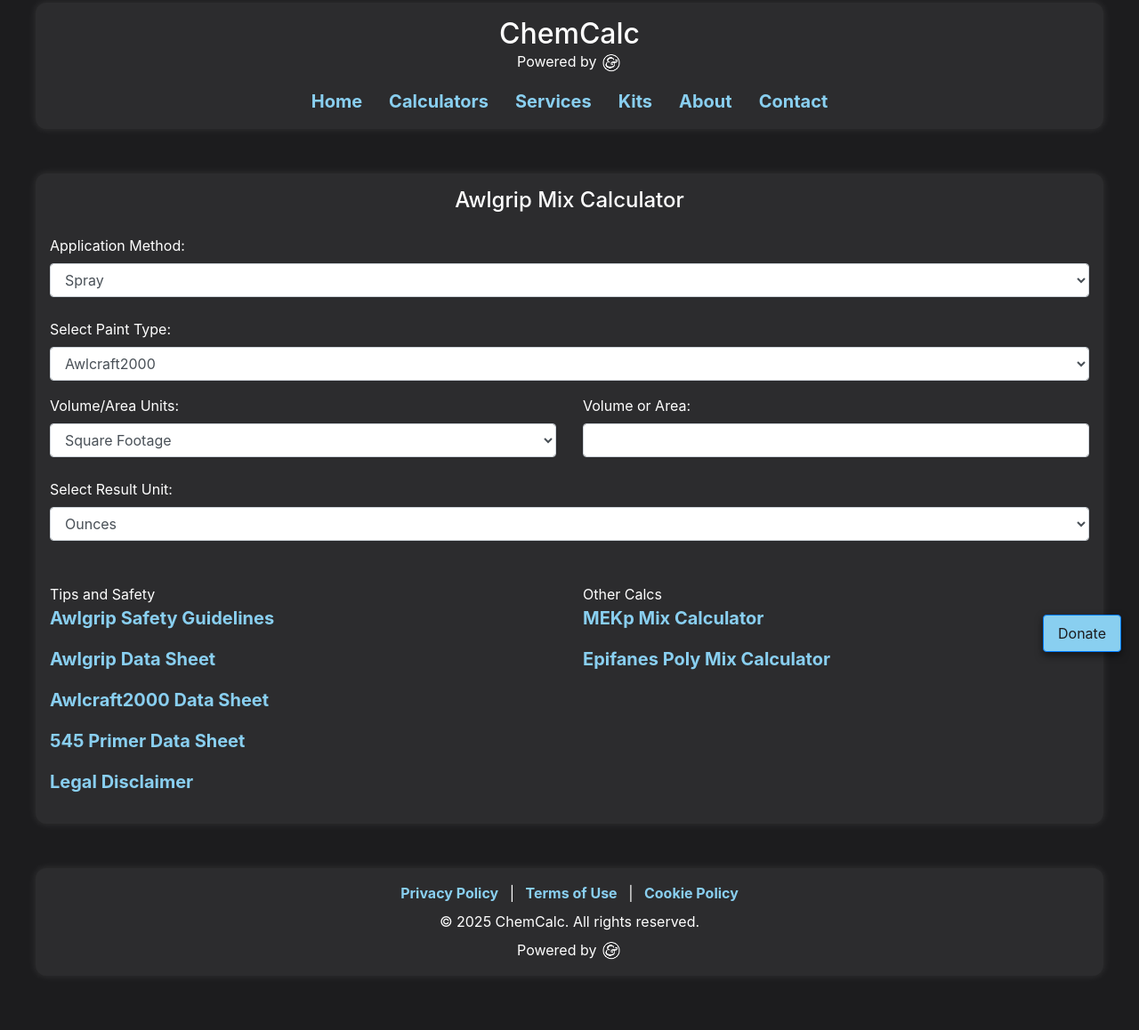
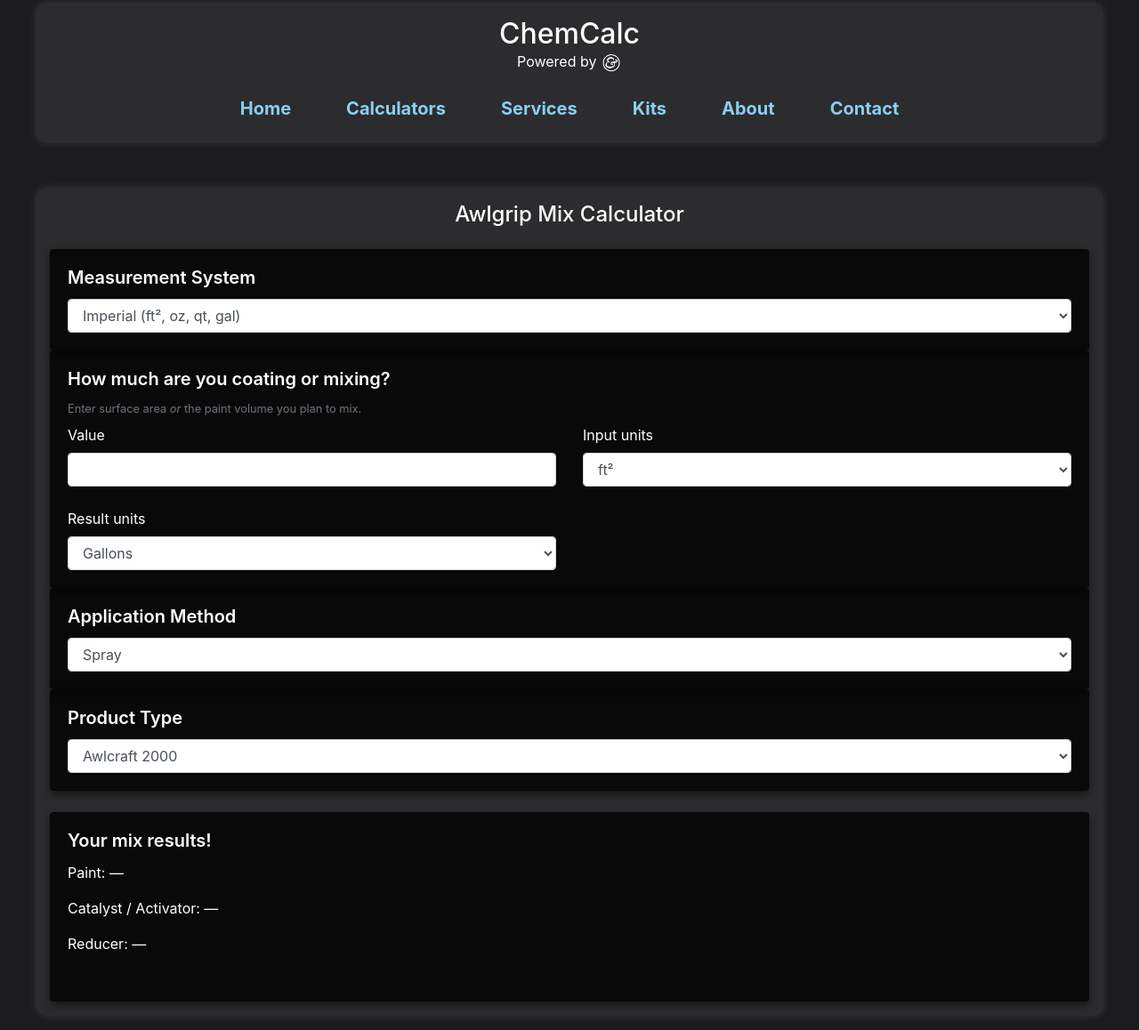
Before and after one commit to lpedreros/Chemcalc, a plain HTML site: page awlgrip.html in a window 1280 px wide. Shown: the part 47-1205 px from the top of the page at 89% size. Before the commit the page ends 1160 px from the top, so only its background shows below. Drawn offline with nearby package versions, Linux system fonts and the light colour scheme.

Commit message:
user requesetd changes made.

```diff
--- a/awlgrip.html
+++ b/awlgrip.html
@@ -1,38 +1,45 @@
 <!DOCTYPE html>
 <html lang="en">
 <head>
+  <!-- BASIC META -->
   <meta charset="UTF-8" />
   <meta name="viewport" content="width=device-width, initial-scale=1.0" />
-  <title>Awlgrip Mix Calculator – ChemCalc</title>
-  <meta name="description" content="Calculate your Awlgrip mix ratios easily with our Awlgrip Mix Calculator. Get accurate results for your marine repair projects with ChemCalc." />
-  <meta name="keywords" content="Awlgrip Mix Calculator, marine repair, chemical calculator, ChemCalc" />
+  <title>Awlgrip Mix Calculator – ChemCalc</title>
+
+  <!-- SEO -->
+  <meta name="description"
+        content="Imperial or metric Awlgrip mix calculator with coverage per coat,
+                 recommended coats, and flexible result units." />
+  <meta name="keywords"
+        content="Awlgrip mix calculator, Awlcraft 2000, 545 Primer, marine paint ratios,
+                 gallons to liters, square meters, ChemCalc" />
   <link rel="canonical" href="https://chemcalc.co/awlgrip.html" />
 
-  <!-- Open Graph Meta Tags -->
-  <meta property="og:title" content="Awlgrip Mix Calculator – ChemCalc" />
-  <meta property="og:description" content="Use our Awlgrip Mix Calculator to get precise mix ratios for your marine repair projects." />
+  <!-- SOCIAL -->
+  <meta property="og:title" content="Awlgrip Mix Calculator – ChemCalc" />
+  <meta property="og:description"
+        content="Get accurate paint, catalyst and reducer volumes with coverage and coats. Imperial and metric units supported." />
+  <meta property="og:type" content="website" />
   <meta property="og:url" content="https://chemcalc.co/awlgrip.html" />
-  <meta property="og:type" content="website" />
   <meta property="og:image" content="https://chemcalc.co/images/chemcalc-og.jpg" />
-
-  <!-- Twitter Card Meta Tags -->
   <meta name="twitter:card" content="summary_large_image" />
-  <meta name="twitter:title" content="Awlgrip Mix Calculator – ChemCalc" />
-  <meta name="twitter:description" content="Calculate your Awlgrip mix ratios easily with our Awlgrip Mix Calculator." />
+  <meta name="twitter:title" content="Awlgrip Mix Calculator – ChemCalc" />
+  <meta name="twitter:description"
+        content="Fast Awlgrip mix ratios with coverage and coat guidance." />
   <meta name="twitter:image" content="https://chemcalc.co/images/chemcalc-og.jpg" />
 
-  <!-- JSON-LD Schema Markup -->
+  <!-- STRUCTURED DATA -->
   <script type="application/ld+json">
   {
-    "@context": "https://schema.org",
-    "@type": "WebPage",
-    "name": "Awlgrip Mix Calculator – ChemCalc",
-    "url": "https://chemcalc.co/awlgrip.html",
-    "description": "Calculate your Awlgrip mix ratios easily with our Awlgrip Mix Calculator."
+    "@context":"https://schema.org",
+    "@type":"WebPage",
+    "name":"Awlgrip Mix Calculator – ChemCalc",
+    "url":"https://chemcalc.co/awlgrip.html",
+    "description":"Awlgrip mix calculator supporting imperial or metric units with coverage and coat information."
   }
   </script>
 
-  <!-- Google Analytics -->
+  <!-- GOOGLE ANALYTICS -->
   <script async src="https://www.googletagmanager.com/gtag/js?id=G-DTECSH4N52"></script>
   <script>
     window.dataLayer = window.dataLayer || [];
@@ -41,170 +48,97 @@
     gtag('config', 'G-DTECSH4N52');
   </script>
 
-  <!-- Favicon -->
-  <link rel="icon" type="image/png" href="images/Think-and-Engage-Logo1c-Black-Seal.png">
-
-  <!-- Bootstrap CSS -->
+  <!-- ASSETS -->
+  <link rel="icon" href="images/Think-and-Engage-Logo1c-Black-Seal.png" type="image/png">
   <link rel="stylesheet" href="https://stackpath.bootstrapcdn.com/bootstrap/4.5.2/css/bootstrap.min.css">
-
-  <!-- Custom CSS -->
   <link rel="stylesheet" href="style.css">
+  <style>.card-title{font-weight:600;font-size:1.25rem}</style>
 </head>
-<body><!-- #BeginLibraryItem "/Nav header.lbi" -->
-
-<!-- Header Section -->
-	<header class="container header">
+<body>
+<header class="container header text-center">
   <h1>ChemCalc</h1>
   <div class="powered-by-header">
     <span>Powered by</span>
-    <img src="images/Think-and-Engage-Logo1c-white-Seal.png" alt="Think &amp; Engage Logo" />
+    <img src="images/Think-and-Engage-Logo1c-white-Seal.png" alt="Think &amp; Engage Logo">
   </div>
-  <button class="menu-toggle">☰</button>
-  <nav id="mainNav" class="nav">
-    <a href="index.html" class="active">Home</a>
-    <a href="calculators.html">Calculators</a>
-    <a href="services.html">Services</a>
-    <a href="kits.html">Kits</a>
-    <a href="about.html">About</a>
-    <a href="contact.html">Contact</a>
+  <button class="menu-toggle btn btn-secondary d-block d-md-none mb-2">☰</button>
+  <nav id="mainNav" class="nav justify-content-center">
+    <a href="index.html" class="nav-link">Home</a>
+    <a href="calculators.html" class="nav-link">Calculators</a>
+    <a href="services.html" class="nav-link">Services</a>
+    <a href="kits.html" class="nav-link">Kits</a>
+    <a href="about.html" class="nav-link">About</a>
+    <a href="contact.html" class="nav-link">Contact</a>
   </nav>
-</header><!-- #EndLibraryItem --><!-- Main Content Section -->
-  <main class="container">
-    <h1 class="text-center mb-4">Awlgrip Mix Calculator</h1>
-    <form id="mixForm">
-      <div class="group-container">
-        <!-- Application Method Selection -->
-        <div class="form-group row">
-          <div class="col-12 mb-2">
-            <label for="methodType" class="grouptitle">Application Method:</label>
-            <select class="form-control" id="methodType">
-              <option value="spray">Spray</option>
-              <option value="roll">Roll</option>
-            </select>
-          </div>
-        </div>
-        <!-- Paint Type Selection -->
-        <div class="form-group">
-          <label for="paintType">Select Paint Type:</label>
-          <select class="form-control" id="paintType">
-            <option value="awlcraft2000">Awlcraft2000</option>
-            <option value="awlgrip">Awlgrip</option>
-            <option value="545primer">545 Primer</option>
-          </select>
-        </div>
-        <!-- Volume Group -->
-        <div class="form-group row">
-          <div class="col-md-6 col-12 mb-2">
-            <label for="unitType" class="grouptitle">Volume/Area Units:</label>
-            <select class="form-control" id="unitType">
-              <option value="squareFootage">Square Footage</option>
-              <option value="gallons">Gallons</option>
-              <option value="quarts">Quarts</option>
-              <option value="liters">Liters</option>
-              <option value="ounces">Ounces</option>
-              <option value="ccs">Cubic Centimeters (cc)</option>
-            </select>
-          </div>
-          <div class="col-md-6 col-12 mb-2">
-            <label for="inputValue">Volume or Area:</label>
-            <input type="number" class="form-control" id="inputValue" required>
-          </div>
-        </div>
-        <!-- Result Unit Selection -->
-        <div class="form-group">
-          <label for="resultUnitType">Select Result Unit:</label>
-          <select class="form-control" id="resultUnitType">
-            <option value="gallons">Gallons</option>
-            <option value="quarts">Quarts</option>
-            <option value="liters">Liters</option>
-            <option value="ounces" selected>Ounces</option>
-            <option value="ccs">Cubic Centimeters (cc)</option>
-          </select>
-        </div>
-        <div id="result" class="mt-4">
-          <!-- Calculator results will be displayed here -->
-        </div>
+</header>
+
+<main class="container">
+  <h1 class="text-center mb-4">Awlgrip Mix Calculator</h1>
+
+  <!-- Measurement system -->
+  <div class="card"><div class="card-body">
+    <h5 class="card-title">Measurement System</h5>
+    <select id="unitSystem" class="form-control">
+      <option value="imperial" selected>Imperial (ft², oz, qt, gal)</option>
+      <option value="metric">Metric (m², mL, L)</option>
+    </select>
+  </div></div>
+
+  <!-- Area / Volume -->
+  <div class="card"><div class="card-body">
+    <h5 class="card-title">How much are you coating or mixing?</h5>
+    <p class="small text-muted mb-2">Enter surface area <em>or</em> the paint volume you plan to mix.</p>
+    <div class="row">
+      <div class="col-md-6 mb-2">
+        <label for="inputValue">Value</label>
+        <input type="number" id="inputValue" class="form-control" min="0" step="any">
       </div>
-    </form>
-
-    <!-- Additional Links Section -->
-    <div class="row mt-5">
-      <!-- Tips and Safety Links -->
-      <div class="col-md-6">
-        <div class="group-container">
-          <div class="group-title">Tips and Safety</div>
-          <p><a href="awlgrip-safety.html">Awlgrip Safety Guidelines</a></p>
-          <p><a href="https://specialtycoatings.brand.akzonobel.com/m/29f4b8c49efa05d0/original/Awlgrip_Topcoat_VOC_Compliant_US_only_eng_A4_20200611.pdf" target="_blank">Awlgrip Data Sheet</a></p>
-          <p><a href="https://specialtycoatings.brand.akzonobel.com/m/65415b38d8d102a/original/Awlcraft_2000_eng_A4_20211018.pdf" target="_blank">Awlcraft2000 Data Sheet</a></p>
-          <p><a href="https://specialtycoatings.brand.akzonobel.com/m/16c5bb914a6b7b71/original/545_Epoxy_Primer_eng_A4_20191018.pdf" target="_blank">545 Primer Data Sheet</a></p>
-          <p><a href="legal.html">Legal Disclaimer</a></p>
-        </div>
-      </div>
-      <!-- Other Calculators Links -->
-      <div class="col-md-6">
-        <div class="group-container">
-          <div class="group-title">Other Calcs</div>
-          <p><a href="mekpcalc.html">MEKp Mix Calculator</a></p>
-          <p><a href="epifanespoly.html">Epifanes Poly Mix Calculator</a></p>
-        </div>
+      <div class="col-md-6 mb-2">
+        <label for="unitType">Input units</label>
+        <select id="unitType" class="form-control"></select>
       </div>
     </div>
-</main><!-- #BeginLibraryItem "/Library/Footer.lbi" -->
 
-<!-- Donation Button -->
-<button id="donateButton" class="btn btn-primary fixed-donate-btn" data-toggle="modal" data-target="#donationModal"> Donate </button>
-
-<!-- Donation Modal (updated with PayPal snippet) -->
-<div class="modal fade" id="donationModal" tabindex="-1" role="dialog" aria-labelledby="donationModalLabel" aria-hidden="true">
-  <div class="modal-dialog modal-dialog-centered" role="document">
-    <div class="modal-content" style="background-color: #2c2c2e; color: #ffffff; border: none;">
-      <div class="modal-header" style="border-bottom: 1px solid #48484a;">
-        <h5 class="modal-title" id="donationModalLabel">Support ChemCalc</h5>
-        <button type="button" class="close" data-dismiss="modal" aria-label="Close" style="color: #ffffff;">
-          <span aria-hidden="true">&times;</span>
-        </button>
-      </div>
-      <div class="modal-body">
-        <p> Fuel our mission! Donate now to keep ChemCalc thriving and empower marine repair excellence. </p>
-        <p> Your support goes toward site development, content updates, and continuous improvement of our services. </p>
-        <hr style="border-color: #48484a;">
-        <div class="donation-options">
-          <form action="https://www.paypal.com/donate" method="post" target="_top">
-            <input type="hidden" name="business" value="MRVYZ5WXYR6SC" />
-            <input type="hidden" name="no_recurring" value="0" />
-            <input type="hidden" name="item_name" value="Fuel our mission! Donate now to keep ChemCalc thriving and empower marine repair excellence." />
-            <input type="hidden" name="currency_code" value="USD" />
-            <input type="image" src="https://www.paypalobjects.com/en_US/i/btn/btn_donateCC_LG.gif" border="0" name="submit" title="PayPal - The safer, easier way to pay online!" alt="Donate with PayPal button" />
-            <img alt="" border="0" src="https://www.paypal.com/en_US/i/scr/pixel.gif" width="1" height="1" />
-          </form>
-        </div>
-      </div>
-      <div class="modal-footer" style="border-top: 1px solid #48484a;">
-        <button type="button" class="btn btn-secondary" data-dismiss="modal">Close</button>
+    <!-- Result unit selector (shown only when area chosen) -->
+    <div id="resultUnitRow" class="row mt-3 d-none">
+      <div class="col-md-6">
+        <label for="resultUnit">Result units</label>
+        <select id="resultUnit" class="form-control"></select>
       </div>
     </div>
-  </div>
-</div>
+  </div></div>
 
-<!-- Footer Section -->
-<footer class="footer text-center">
-  <div class="legal-links mb-2">
-    <a href="/privacy.html">Privacy Policy</a> |
-    <a href="/terms.html">Terms of Use</a> |
-    <a href="/cookie.html">Cookie Policy</a>
-  </div>
-  <p class="mb-2">&copy; 2025 ChemCalc. All rights reserved.</p>
-  <div class="powered-by">
-    <span>Powered by</span>
-    <img src="images/Think-and-Engage-Logo1c-white-Seal.png" alt="Think &amp; Engage Logo">
-  </div>
-</footer>
-<!-- #EndLibraryItem --><!-- Bootstrap JS (with Popper.js and jQuery) -->
-  <script src="https://code.jquery.com/jquery-3.5.1.slim.min.js"></script>
-<script src="https://cdn.jsdelivr.net/npm/popper.js@1.16.1/dist/umd/popper.min.js"></script>
+  <!-- Application Method -->
+  <div class="card"><div class="card-body">
+    <h5 class="card-title">Application Method</h5>
+    <select id="methodType" class="form-control">
+      <option value="spray" selected>Spray</option>
+      <option value="roll">Roll / Brush</option>
+    </select>
+  </div></div>
+
+  <!-- Product Type -->
+  <div class="card"><div class="card-body">
+    <h5 class="card-title">Product Type</h5>
+    <select id="paintType" class="form-control">
+      <option value="awlcraft2000">Awlcraft 2000</option>
+      <option value="awlgrip">Awlgrip Topcoat</option>
+      <option value="545primer">545 Epoxy Primer</option>
+    </select>
+  </div></div>
+
+  <!-- Results -->
+  <div class="card mt-4"><div class="card-body">
+    <h5 class="card-title">Your mix results!</h5>
+    <p id="resultPaint">Paint: —</p>
+    <p id="resultConverter">Catalyst / Activator: —</p>
+    <p id="resultReducer">Reducer: —</p>
+    <hr>
+    <p id="resultCoverage" class="small text-muted"></p>
+  </div></div>
+</main>
+
+<script src="awlgripscript.js"></script>
 <script src="https://stackpath.bootstrapcdn.com/bootstrap/4.5.2/js/bootstrap.min.js"></script>
-  <!-- Custom JS -->
-<script src="awlgripscript.js"></script>
-<script src="main.js"></script>
 </body>
 </html>
--- a/awlgripscript.js
+++ b/awlgripscript.js
@@ -1,140 +1,134 @@
-const unitConversionRates = {
-  squareFootage: { ccs: 1 }, // Placeholder ratio, adjust as needed
-  gallons: { liters: 3.78541, quarts: 4, ounces: 128, ccs: 3785.41 },
-  liters: { gallons: 0.264172, quarts: 1.05669, ounces: 33.814, ccs: 1000 },
-  quarts: { gallons: 0.25, liters: 0.946353, ounces: 32, ccs: 946.353 },
-  ounces: { gallons: 0.0078125, liters: 0.0295735, quarts: 0.03125, ccs: 29.5735 },
-  ccs: { gallons: 0.000264172, liters: 0.001, quarts: 0.00105669, ounces: 0.033814 }
-};
+/* awlgripscript.js – area-aware result-unit selector & mL (cc) label */
+document.addEventListener('DOMContentLoaded', () => {
+  /* unit sets */
+  const unitsFor = {
+    imperial: ['squareFootage','gallons','quarts','ounces'],
+    metric:   ['squareMeters','liters','ccs']
+  };
+  const labels = {
+    squareFootage:'ft²', squareMeters:'m²',
+    gallons:'Gallons', quarts:'Quarts', ounces:'Ounces',
+    liters:'Liters',  ccs:'mL (cc)'
+  };
 
-/**
- * Converts a volume from one unit to another.
- *
- * @param {number} volume - The volume to convert.
- * @param {string} fromUnit - The unit to convert from.
- * @param {string} toUnit - The unit to convert to.
- * @returns {number} The converted volume.
- */
-function convertUnits(volume, fromUnit, toUnit) {
-  let numericVolume = parseFloat(volume);
-  if (isNaN(numericVolume)) {
-    return "Conversion Error";
+  /* coverage ft²/gal + coats */
+  const cov = {
+    awlgrip:{spray:{c:542.9,k:3},roll:{c:814.8,k:2}},
+    awlcraft2000:{spray:{c:725.2,k:3}},
+    '545primer':{spray:{c:317.8,k:2},roll:{c:635.6,k:2}}
+  };
+
+  /* DOM */
+  const sys=document.getElementById('unitSystem');
+  const inU=document.getElementById('unitType');
+  const resRow=document.getElementById('resultUnitRow');
+  const resU=document.getElementById('resultUnit');
+  const method=document.getElementById('methodType');
+  const paint=document.getElementById('paintType');
+  const val=document.getElementById('inputValue');
+  const outP=document.getElementById('resultPaint');
+  const outC=document.getElementById('resultConverter');
+  const outR=document.getElementById('resultReducer');
+  const outCov=document.getElementById('resultCoverage');
+
+  /* conversions */
+  const cv={
+    squareFootage:{ccs:1}, squareMeters:{ccs:1},
+    gallons:{liters:3.78541,quarts:4,ounces:128,ccs:3785.41},
+    liters:{gallons:0.264172,quarts:1.05669,ounces:33.814,ccs:1000},
+    quarts:{gallons:0.25,liters:0.946353,ounces:32,ccs:946.353},
+    ounces:{gallons:0.0078125,liters:0.0295735,quarts:0.03125,ccs:29.5735},
+    ccs:{gallons:0.000264172,liters:0.001,quarts:0.00105669,ounces:0.033814}
+  };
+  const convert=(v,f,t)=>{const n=+v;if(isNaN(n))return null;if(f===t)return n;const r=(cv[f]||{})[t];return r?n*r:null;};
+
+  /* ratios */
+  const ratios=(p,m)=>{
+    switch(p){
+      case'545primer':return{conv:1,red:m==='spray'?0.25:0.15};
+      case'awlgrip':return{conv:m==='spray'?1:0.5,red:m==='spray'?0.25:0.2};
+      case'awlcraft2000':return{conv:0.5,red:0.33};
+      default:return{conv:0,red:0};
+    }
+  };
+
+  /* populate dropdowns */
+  function populateLists(){
+    /* input list */
+    inU.innerHTML='';
+    unitsFor[sys.value].forEach(u=>inU.add(new Option(labels[u],u)));
+
+    /* result list = volume units only */
+    const volUnits = sys.value==='imperial'?['gallons','quarts','ounces']:['liters','ccs'];
+    resU.innerHTML='';
+    volUnits.forEach(u=>resU.add(new Option(labels[u],u)));
   }
 
-  return fromUnit === toUnit ? numericVolume.toFixed(2) : (numericVolume * (unitConversionRates[fromUnit][toUnit] || 0)).toFixed(2);
-}
-
-/**
- * Calculates the coverage of a given paint type.
- *
- * @param {string} paintType - The paint type.
- * @param {number} area - The area to be painted.
- * @param {string} methodType - The application method.
- * @returns {number} The coverage in the selected result unit.
- */
-function calculatePaintCoverage(paintType, area, methodType) {
-  let coveragePerGallon;
-  switch (paintType) {
-    case '545primer':
-      coveragePerGallon = methodType === 'spray' ? 317.8 : 635.6; // Adjusted values based on data sheet
-      break;
-    case 'awlgrip':
-      coveragePerGallon = methodType === 'spray' ? 542.9 : 814.8; // Adjusted values based on data sheet
-      break;
-    case 'awlcraft2000':
-      coveragePerGallon = 725.2; // Adjusted values based on data sheet
-      break;
-    default:
-      return "Coverage Error";
+  /* show/hide result-unit row */
+  function toggleResRow(){
+    const isArea=['squareFootage','squareMeters'].includes(inU.value);
+    resRow.classList.toggle('d-none',!isArea);
   }
 
-  return area ? (area / coveragePerGallon).toFixed(2) : "0.00";
-}
+  /* calc */
+  function calc(){
+    toggleResRow();
+    paint.querySelector('[value=\"awlcraft2000\"]').disabled=(method.value==='roll');
 
-/**
- * Calculates the paint needs for a given paint type, input value, unit type, result unit type, and method type.
- *
- * @param {string} paintType - The paint type.
- * @param {number} inputValue - The input value.
- * @param {string} unitType - The input unit type.
- * @param {string} resultUnitType - The result unit type.
- * @param {string} methodType - The application method.
- * @returns {object} The calculated paint needs, including the paint, converter, and reducer.
- */
-function calculatePaintNeeds(paintType, inputValue, unitType, resultUnitType, methodType) {
-  const inputValueNum = parseFloat(inputValue);
-  if (isNaN(inputValueNum)) {
-    return { paint: "Error", converter: "Error", reducer: "Error" };
+    if(!val.value){reset();return;}
+    const inUnit=inU.value, sysType=sys.value;
+    const isArea=['squareFootage','squareMeters'].includes(inUnit);
+
+    /* volume in cc */
+    let cc;
+    if(isArea){
+      const ci=(cov[paint.value]||{})[method.value];
+      if(!ci){reset('—');return;}
+      const areaFt2=inUnit==='squareFootage'?+val.value:+val.value*10.7639;
+      const gallons=(areaFt2/ci.c)*ci.k;
+      cc=gallons*3785.41;
+    }else{
+      cc=convert(val.value,inUnit,'ccs');
+    }
+    if(cc===null){reset('Err');return;}
+
+    /* mix */
+    const {conv,red}=ratios(paint.value,method.value);
+    const convCC=cc*conv, redCC=cc*red;
+
+    /* output unit */
+    const outUnit=isArea?resU.value:inUnit;
+    const pVol=convert(cc,'ccs',outUnit)?.toFixed(2)??'Err';
+    const cVol=convert(convCC,'ccs',outUnit)?.toFixed(2)??'Err';
+    const rVol=convert(redCC,'ccs',outUnit)?.toFixed(2)??'Err';
+
+    outP.textContent=`Paint: ${pVol} ${labels[outUnit]}`;
+    outC.textContent=`Catalyst / Activator: ${cVol} ${labels[outUnit]}`;
+    outR.textContent=`Reducer: ${rVol} ${labels[outUnit]}`;
+
+    if(cov[paint.value]&&cov[paint.value][method.value]){
+      const d=cov[paint.value][method.value];
+      const covStr=sysType==='imperial'
+        ? `${d.c.toFixed(0)} ft²/gal`
+        : `${(d.c/10.7639).toFixed(0)} m²/L`;
+      outCov.textContent=`Coverage: ${covStr} • Recommended coats: ${d.k}`;
+    }else outCov.textContent='';
   }
 
-  let paintVolumeInCCs = convertUnits(inputValueNum, unitType, 'ccs');
-  if (paintVolumeInCCs === "Conversion Error") return { paint: "Error", converter: "Error", reducer: "Error" };
+  const reset=(msg='—')=>{
+    outP.textContent=`Paint: ${msg}`;
+    outC.textContent=`Catalyst / Activator: ${msg}`;
+    outR.textContent=`Reducer: ${msg}`;
+    outCov.textContent='';
+  };
 
-  let converterRatio, reducerRatio;
-  switch (paintType) {
-    case '545primer':
-      converterRatio = 1; // 1:1 ratio
-      reducerRatio = methodType === 'spray' ? 0.25 : 0.15; // Adjusted based on data sheet
-      break;
-    case 'awlgrip':
-      converterRatio = methodType === 'spray' ? 1 : 0.5; // 1:1 for spray, 2:1 for roll
-      reducerRatio = methodType === 'spray' ? 0.25 : 0.20; // Adjusted based on data sheet
-      break;
-    case 'awlcraft2000':
-      converterRatio = 0.5; // 2:1 ratio for spray
-      reducerRatio = 0.33; // 33% reduction for spray
-      break;
-    default:
-      converterRatio = reducerRatio = 0; // Unsupported types/methods
-  }
+  /* listeners */
+  sys.addEventListener('change',()=>{populateLists();calc();});
+  inU.addEventListener('change',calc);
+  resU.addEventListener('change',calc);
+  method.addEventListener('change',calc);
+  paint.addEventListener('change',calc);
+  val.addEventListener('input',calc);
 
-  let converterVolumeInCCs = paintVolumeInCCs * converterRatio;
-  let reducerVolumeInCCs = paintVolumeInCCs * reducerRatio;
-
-  return {
-    paint: convertUnits(paintVolumeInCCs, 'ccs', resultUnitType),
-    converter: convertUnits(converterVolumeInCCs, 'ccs', resultUnitType),
-    reducer: convertUnits(reducerVolumeInCCs, 'ccs', resultUnitType)
-  };
-}
-
-function updateResults() {
-  const methodType = document.getElementById('methodType').value;
-  const paintTypeSelect = document.getElementById('paintType');
-  const paintType = paintTypeSelect.value;
-		const inputValue = document.getElementById("inputValue");
-    const unitType = document.getElementById('unitType').value;
-    const resultUnitType = document.getElementById('resultUnitType').value;
-
-  for (let option of paintTypeSelect.options) {
-    option.disabled = (option.value === 'awlcraft2000' && methodType === 'roll');
-  }
-
-  let inputValueNum = parseFloat(inputValue.value);
-  if (isNaN(inputValueNum)) {
-    return;
-  }
-
-  let result;
-  if (methodType === 'roll' && paintType === 'awlcraft2000') {
-    paintTypeSelect.value = 'awlgrip';
-    result = calculatePaintNeeds(paintType, inputValueNum, unitType, resultUnitType, methodType);
-  } else {
-    result = calculatePaintNeeds(paintType, inputValueNum, unitType, resultUnitType, methodType);
-  }
-
-  document.getElementById('result').innerHTML = `
-        <p>Amount of paint needed: <strong>${result.paint} ${resultUnitType}</strong></p>
-        <p>Converter: <strong>${result.converter} ${resultUnitType}</strong></p>
-        <p>Reducer: <strong>${result.reducer} ${resultUnitType}</strong></p>`;
-}
-
-// Attach event listeners to form elements
-document.getElementById('methodType').addEventListener('change', updateResults);
-document.getElementById('paintType').addEventListener('change', updateResults);
-document.getElementById('unitType').addEventListener('input', updateResults);
-document.getElementById('resultUnitType').addEventListener('input', updateResults);
-document.getElementById("inputValue").addEventListener("input", updateResults);
-
-// Initial call to update results based on default form values
-updateResults();
+  populateLists();calc();
+});
```
